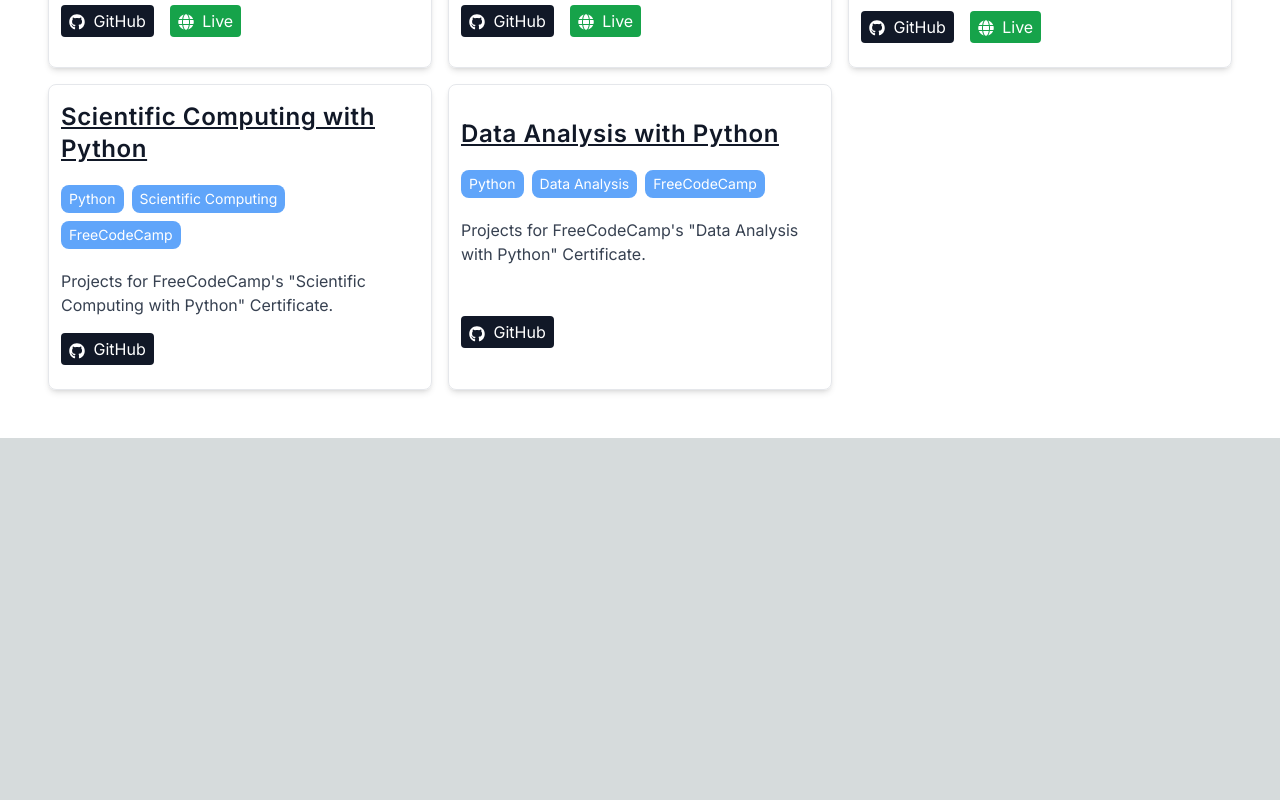
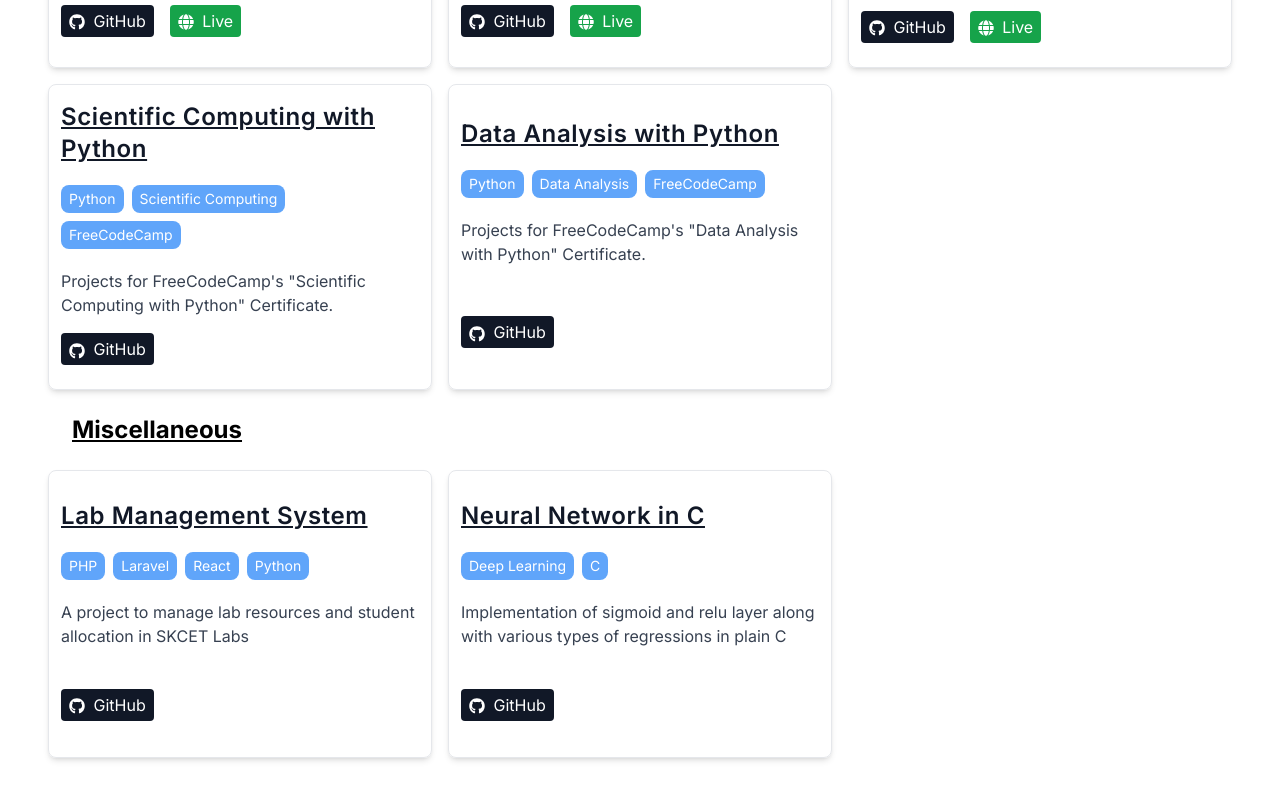
Before and after one commit to Siddhesh-Agarwal/Siddhesh-Agarwal.github.io, a Next.js app: page /projects in a window 1280 px wide. Shown: the part 2031-2831 px from the top of the page. Before the commit the page ends 2469 px from the top, so only its background shows below. Built offline with nearby package versions, Linux system fonts and the light colour scheme.

Commit message:
Added miscellaneous projects

```diff
--- a/app/projects/page.tsx
+++ b/app/projects/page.tsx
@@ -136,6 +136,21 @@
     },
 ]
 
+const MiscellaneousProjects: ProjectData[] = [
+    {
+        title: "Lab Management System",
+        description: "A project to manage lab resources and student allocation in SKCET Labs",
+        githubURL: "https://github.com/lab-management-system",
+        tags: ["PHP", "Laravel", "React", "Python"]
+    },
+    {
+        title: "Neural Network in C",
+        description: "Implementation of sigmoid and relu layer along with various types of regressions in plain C",
+        githubURL: "https://github.com/Siddhesh-Agarwal/Neural-Network-in-C",
+        tags: ["Deep Learning", "C"]
+    }
+]
+
 export default function ProjectsPage() {
     return (
         <div className="container px-4 md:px-8 lg:px-12 min-w-full bg-white dark:bg-gray-900 py-6 md:pb-12">
@@ -170,6 +185,20 @@
                     }
                 </div>
             </section>
+            <section id="miscellaneous">
+                <h2 className="text-2xl font-bold m-6 underline dark:text-gray-100">
+                Miscellaneous
+                </h2>
+                <div className="grid grid-cols-1 md:grid-cols-2 lg:grid-cols-3 gap-4">
+                    {
+                        MiscellaneousProjects.map(
+                            (project: ProjectData, index: number) => (
+                                <ProjectCard props={project} key={index} />
+                            )
+                        )
+                    }
+                </div>
+            </section>
         </div>
     )
 }
```
